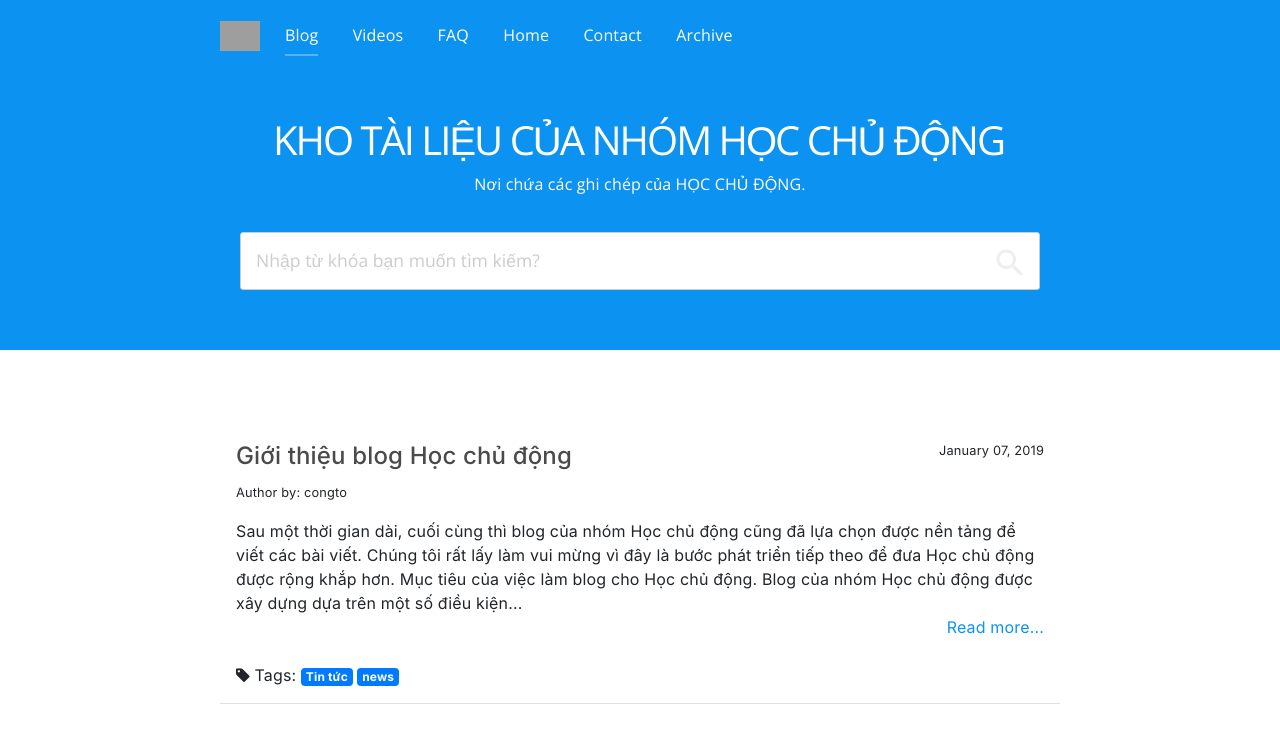
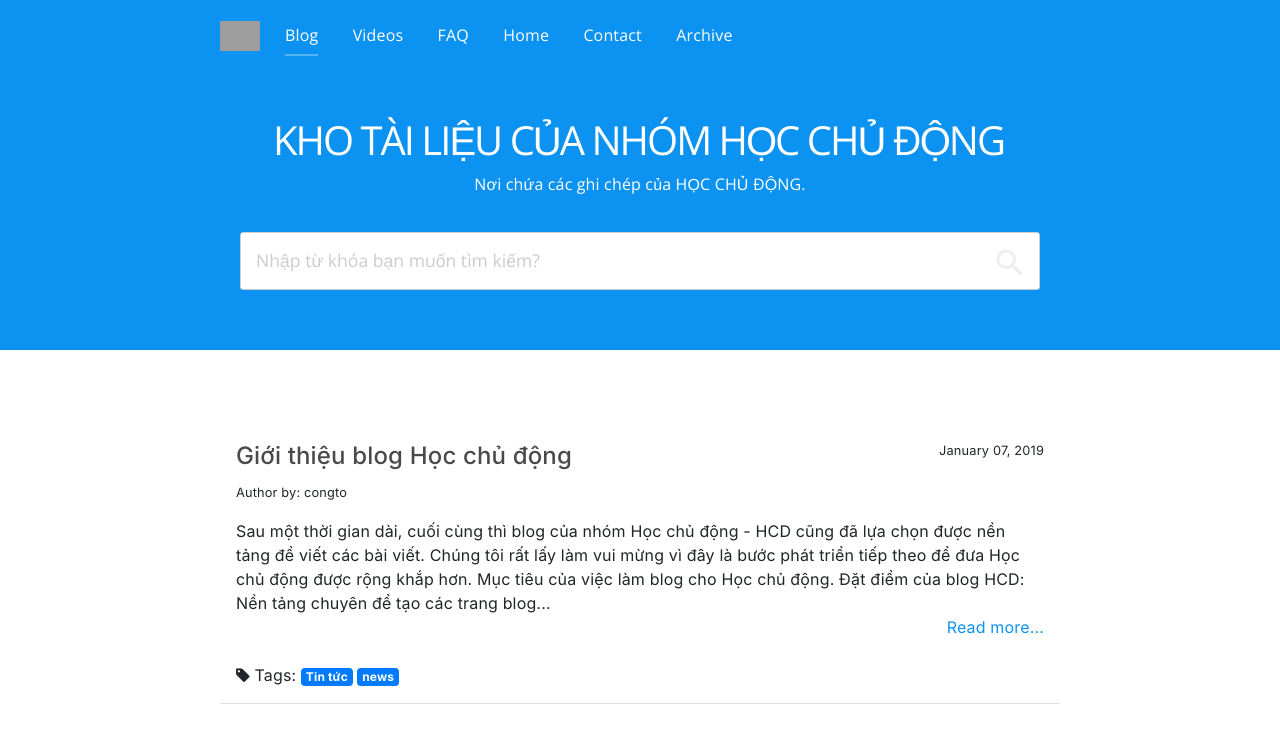
Before and after one commit to hocchudong/blog, a Jekyll site: the page built from index.html, in a window 1280 px wide, cut to the strip 0-760 px from the top of the page. Shown: the top 743 px of the strip. Built offline with Jekyll 4.4.1, drawn with Linux system fonts in a browser that asks for light colours; nearby versions of some CDN libraries; the list of posts is cut into pages by our own code; grey boxes are pictures that could not be loaded.

Commit message:
Cập nhật blog học chủ động

````diff
--- a/_posts/2019-01-07-gioi-thieu-blog-hoc-chu-dong.md
+++ b/_posts/2019-01-07-gioi-thieu-blog-hoc-chu-dong.md
@@ -8,16 +8,27 @@
 tags: [Tin tức, news]
 type: Document
 ---
-Sau một thời gian dài, cuối cùng thì blog của nhóm Học chủ động cũng đã lựa chọn được nền tảng để viết các bài viết. Chúng tôi rất lấy làm vui mừng vì đây là bước phát triển tiếp theo để đưa Học chủ động được rộng khắp hơn.
+Sau một thời gian dài, cuối cùng thì blog của nhóm Học chủ động - HCD cũng đã lựa chọn được nền tảng để viết các bài viết. Chúng tôi rất lấy làm vui mừng vì đây là bước phát triển tiếp theo để đưa Học chủ động được rộng khắp hơn.
 ## Mục tiêu của việc làm blog cho Học chủ động.
 
-Blog của nhóm Học chủ động được xây dựng dựa trên một số điều kiện sau.
-
+Đặt điểm của blog HCD:
 - Nền tảng chuyên để tạo các trang blog là `jekyll`
 - Template này được phát triển dựa trên template của `https://github.com/CloudCannon/base-jekyll-template`
 - Chúng tôi đã sửa đổi để phù hợp với các yêu cầu của một blog, ví dụ như tính năng share, comment, thông kê theo tác, hiện thỉ tóm lược.
+- Blog có các đặc điểm của nền tảng jekyll, cụ thể là:
+```sh
+- Tìm kiếm được theo từ khóa để tiện tra cứu.
+- Chia theo chuyên mục như linux, python, OpenStack, Container ...
+- Đánh tag bài viết để tiện theo dõi.
+- Có highlight các từ đặc biệt hoặc đoạn mã nguồn.
+- Có RSS để theo dõi từ các web hoặc ứng dụng khác.
+- Có thông tin tác giả viết bài.
+- Có thông tin ngày tháng năm của bài viết.
+- Có tính năng comment qua disqus.
+- Có tính năng share qua các mạng xã hội.
+```
 
-Blog của nhóm Học chủ động dùng để
+## Blog của nhóm Học chủ động dùng để
 
 - Ghi chép lại các tài liệu mà các thành viên trong nhóm đã tìm hiểu.
 - Nơi tra cứu lại hoặc tham khảo các kiến thức về linux, network, openstack và rất nhiều thứ khác trong tương lai.
````
